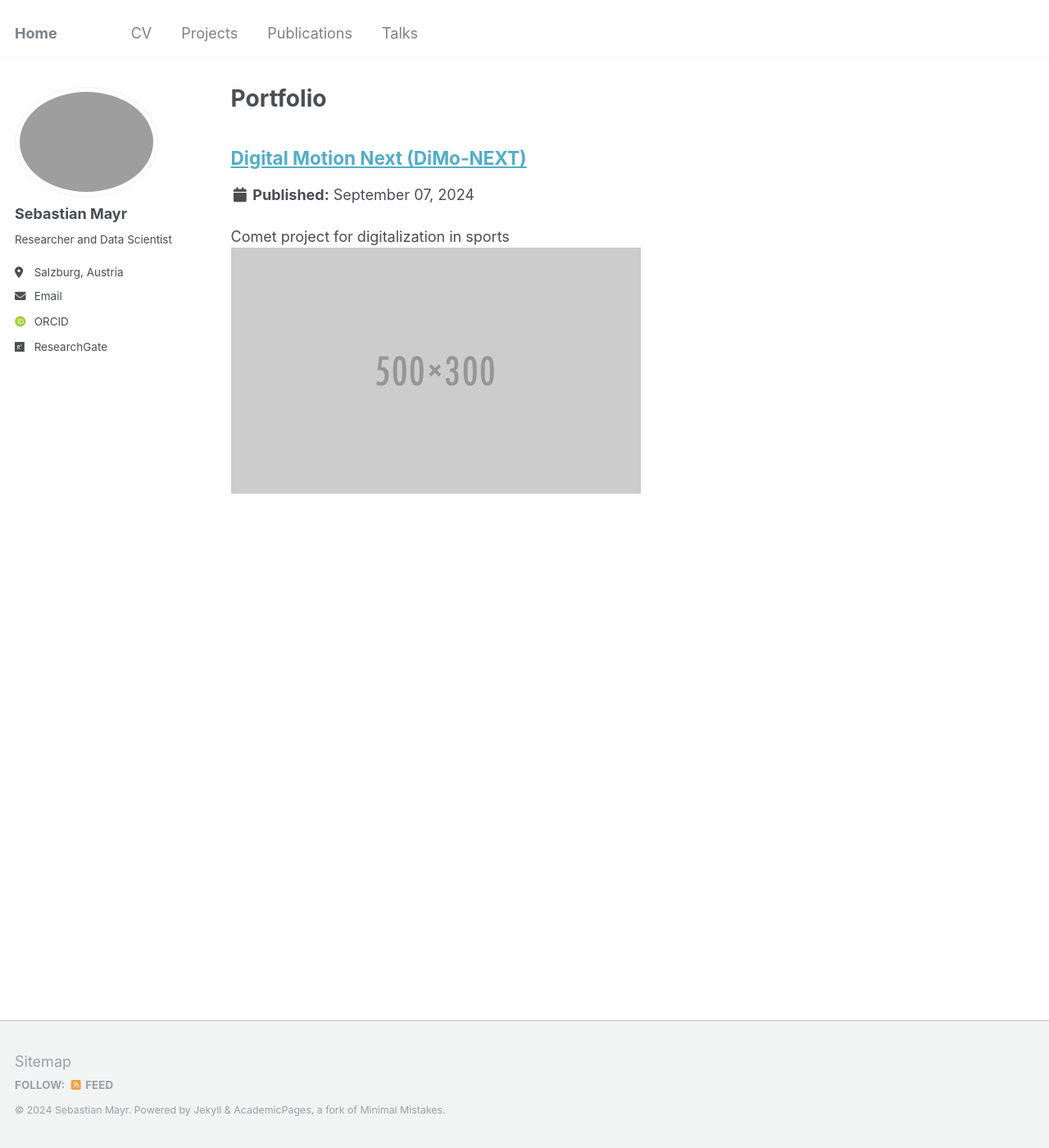
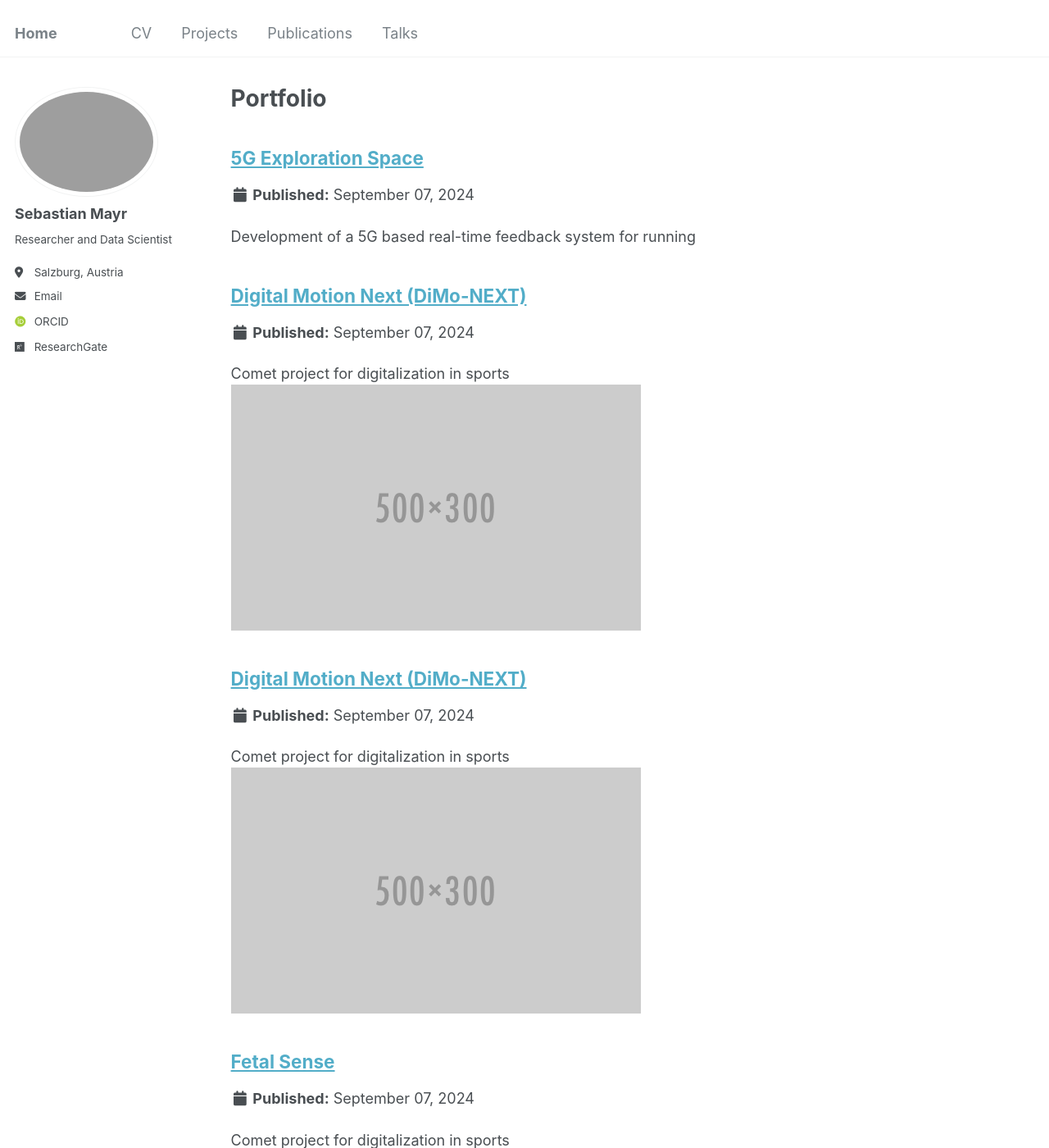
Before and after one commit to seb-93/seb-93.github.io, a Jekyll site: the page built from _pages/portfolio.html, in a window 1280 px wide and 1400 px high. Shown: the whole window at 82% size. Built offline with Jekyll 4.4.1, drawn with Linux system fonts in a browser that asks for light colours; some web fonts are replaced.

Commit message:
1 commit

```diff
--- /dev/null
+++ b/_portfolio/5G.md
@@ -0,0 +1,7 @@
+---
+title: "5G Exploration Space"
+excerpt: "Development of a 5G based real-time feedback system for running"
+collection: portfolio
+---
+
+As part of the project [5G Exploration Space](https://www.salzburgresearch.at/projekt/5g-exps/), a real-time feedback system was developed, and the suitability of 5G for sports applications was evaluated. The athletes' movements are captured using sensors, with intelligent integration and processing of various sensor data, followed by transmitting the results as real-time feedback to the athletes.
--- /dev/null
+++ b/_portfolio/Crowd in Motion.md
@@ -0,0 +1,8 @@
+---
+title: "Digital Motion Next (DiMo-NEXT)"
+excerpt: "Comet project for digitalization in sports <br/><img src='/images/500x300.png'>"
+collection: portfolio
+---
+
+
+https://www.salzburgresearch.at/projekt/edih-crowd-in-motion/
--- /dev/null
+++ b/_portfolio/FetalSense.md
@@ -0,0 +1,7 @@
+---
+title: "Fetal Sense"
+excerpt: "Comet project for digitalization in sports <br/><img src='/images/500x300.png'>"
+collection: portfolio
+---
+
+[Website](https://www.salzburgresearch.at/projekt/fetalsens/)
```
Also changed, not shown: _pages/about.md (+14 -0 lines), _portfolio/DiMoNext.md (renamed from _portfolio/portfolio-1.md).
